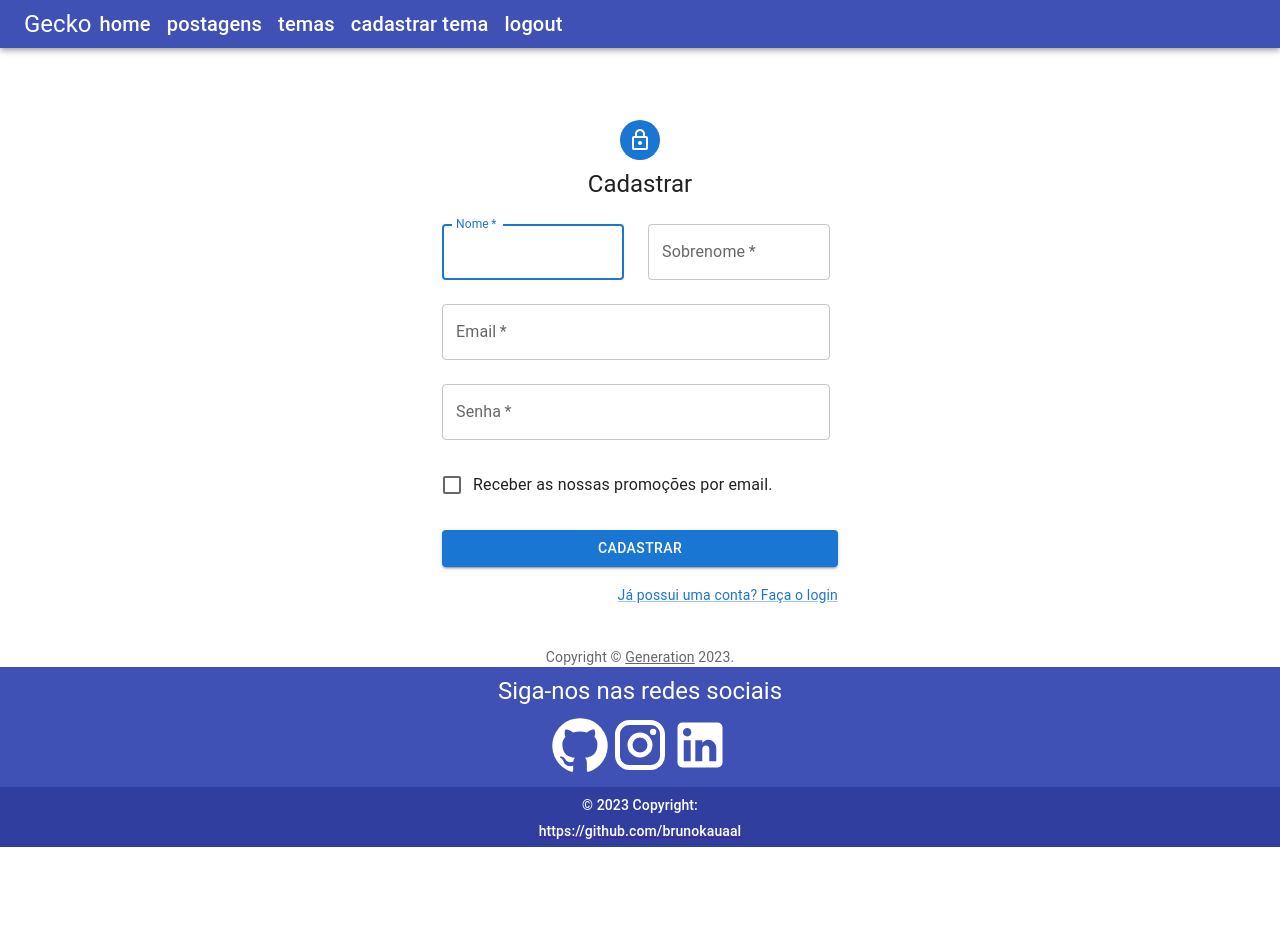
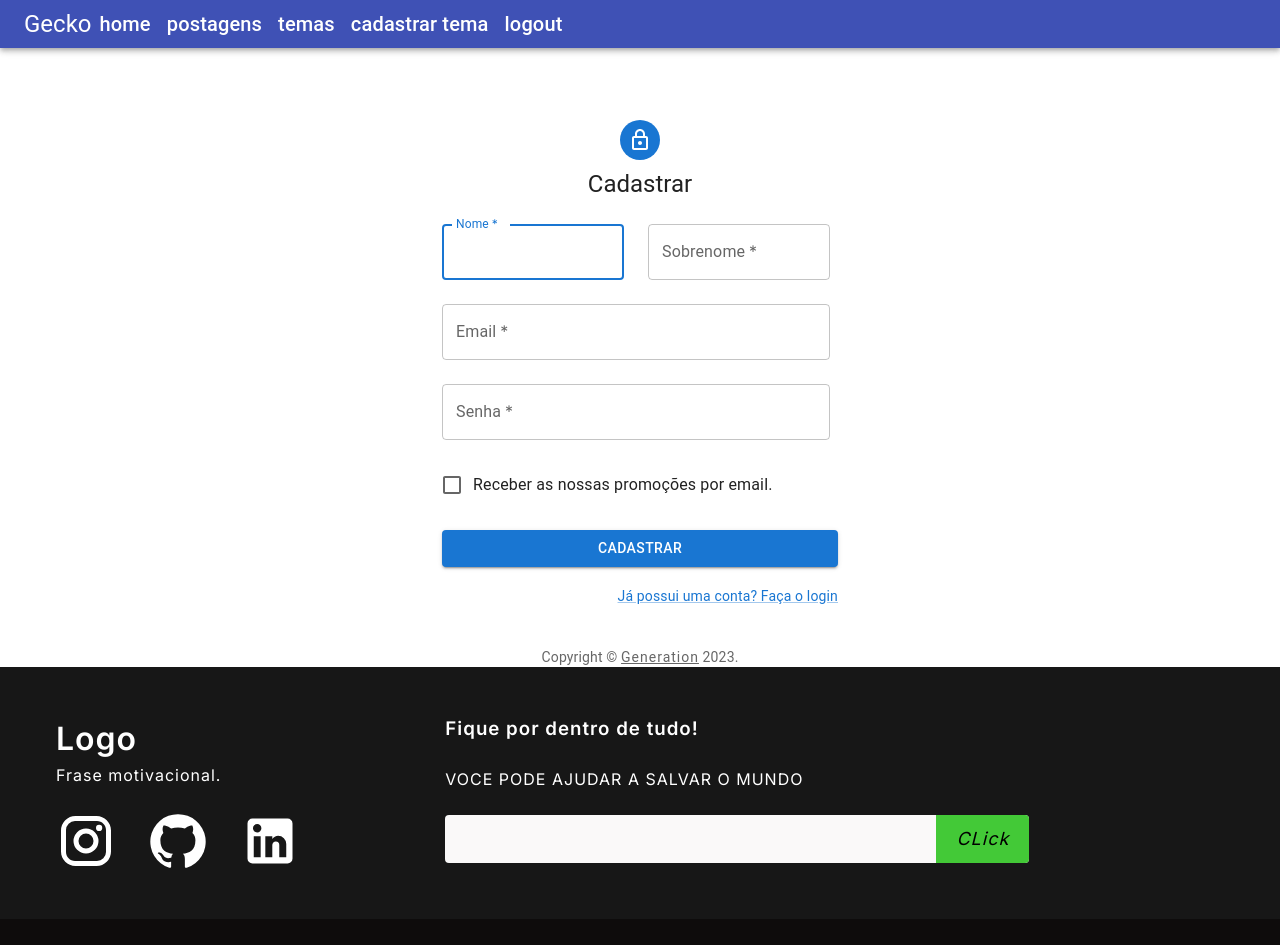
Before and after one commit to ProjetoGecko/frontend, a React (Vite) app: page /Cadastrar in a window 1280 px wide. Shown: the top 945 px of the page. Before the commit the page ends 847 px from the top, so only its background shows below. Built offline with nearby package versions, Linux system fonts and the light colour scheme.

Commit message:
Footer version alfa

```diff
--- a/src/components/static/Footer/Footer.css
+++ b/src/components/static/Footer/Footer.css
@@ -0,0 +1,87 @@
+@import url('https://fonts.googleapis.com/css2?family=Inter:wght@100;200;300;400;500;600&display=swap');
+
+:root {
+    --color-branco-0: #faf9f9;
+    --color-neutral-10: #171717;
+    --color-roxo:  #43c937;
+
+
+}
+
+
+* {
+    font-family: 'Inter', sans-serif;
+    margin: 0;
+    padding: 0;
+    box-sizing: border-box;
+    letter-spacing: 1px;
+    text-decoration: none;
+}
+
+.footer_content {
+
+    display: grid;
+    padding: 3rem 3.5rem;
+
+}
+
+
+.footer_social_media{
+
+
+    gap: 2rem;
+    margin-top: 1.5rem;
+
+}
+
+
+.footer_social_media .redes:hover {
+    opacity: 0.8;
+}
+
+
+
+.input_group {
+    display: flex;
+    align-items: center;
+    background-color: var(--color-branco-0);
+    border-radius: 4px;
+}
+
+.footer_subscribe {
+    display: flex;
+    flex-direction: column;
+    gap: 1.5rem;
+
+}
+
+.input_group button {
+    background-color:var(--color-roxo);
+    border: none;
+
+    padding: 0px 1.25rem;
+    font-size: 1.125rem;
+    height: 100%;
+    border-radius: 0px 4px 4px 0px;
+    cursor: pointer;
+    transition: all 0.4s;
+}
+
+.input_group button:hover {
+    opacity: 0.8;
+}
+
+.input_group input {
+    all: unset;
+    padding: 0.75rem;
+    width: 100%;
+}
+
+.copy {
+
+    display: flex;
+    justify-content: center;
+    font-size: 0.9rem;
+    padding: 1.5rem;
+    font-weight: 100;
+}
--- a/src/components/static/Footer/Footer.tsx
+++ b/src/components/static/Footer/Footer.tsx
@@ -2,46 +2,43 @@ import React from "react";
 import InstagramIcon from '@material-ui/icons/Instagram';
 import GitHubIcon from '@mui/icons-material/GitHub';
 import LinkedInIcon from '@material-ui/icons/LinkedIn';
-import {Typography, Grid } from '@material-ui/core';
-import {Box} from '@mui/material';
+import { Typography, Grid } from '@material-ui/core';
+import { Box } from '@mui/material';
+import './Footer.css'
 
 function Footer() {
 
-  return (
-    <>
-       <Grid container direction="row" justifyContent="center" alignItems="center">
-                <Grid alignItems="center" item xs={12}>
-                    <Box style={{ backgroundColor: "#3F51B5", height: "120px" }}>
-                        <Box paddingTop={1} display="flex" alignItems="center" justifyContent="center">
-                            <Typography variant="h5" align="center" gutterBottom style={{ color: "white" }}>Siga-nos nas redes sociais </Typography>
-                        </Box>
-                        <Box display="flex" alignItems="center" justifyContent="center">
+    return (
+        <>
+            <Grid container style={{ backgroundColor: "#171717" }} className="footer_content">
+                <Grid item xs={4} className="footer_contacts" style={{ color: "white" }}>
+                    <h1>Logo</h1>
+                    <p>Frase motivacional.</p>
 
-                            <a href="" target="_blank">
-                                <GitHubIcon style={{ fontSize: 60, color: "white" }} />
-                            </a>
-                            <a href="" target="_blank">
-                                <InstagramIcon style={{ fontSize: 60, color: "white" }} />
-                            </a>
-                            <a href="" target="_blank">
-                                <LinkedInIcon style={{ fontSize: 60, color: "white" }} />
-                            </a>
-                        </Box>
+                    <Box display="flex" alignItems="center" justifyContent="left" className="footer_social_media">
+                        <InstagramIcon className="redes" style={{ fontSize: 60, color: "White" }} />
+                        <GitHubIcon className="redes" style={{ fontSize: 60, color: "white" }} />
+                        <LinkedInIcon className="redes" style={{ fontSize: 60, color: "white" }} />
                     </Box>
-                    <Box style={{ backgroundColor: "#303F9F", height: "60px" }}>
-                        <Box paddingTop={1}>
-                            <Typography variant="subtitle2" align="center" gutterBottom style={{ color: "white" }} >© 2023 Copyright:</Typography>
-                        </Box>
-                        <Box>
-                            <a target="_blank" href="">
-                                <Typography variant="subtitle2" gutterBottom style={{ color: "white" }} align="center">https://github.com/brunokauaal</Typography>
-                            </a>
-                        </Box>
+                </Grid>
+                <Grid item xs={6} className="footer_subscribe" style={{ color: "white" }} >
+                    <h3>Fique por dentro de tudo!</h3>
+                    <p>VOCE PODE AJUDAR A SALVAR O MUNDO</p>
+                    <Box className="input_group">
+                        <input type="email" className="caixaemail" />
+                        <button>
+                            <i>CLick</i>
+                        </button>
                     </Box>
                 </Grid>
             </Grid>
-    </>
-  )
+            <Grid style={{ backgroundColor: "#0e0c0c" }} className="copy">
+                <a href="">
+                    <Typography variant="subtitle2" gutterBottom style={{ color: "white" }} align="center">https://brazil.generation.org/</Typography>
+                </a>
+            </Grid>
+        </>
+    )
 }
 
 export default Footer
```
